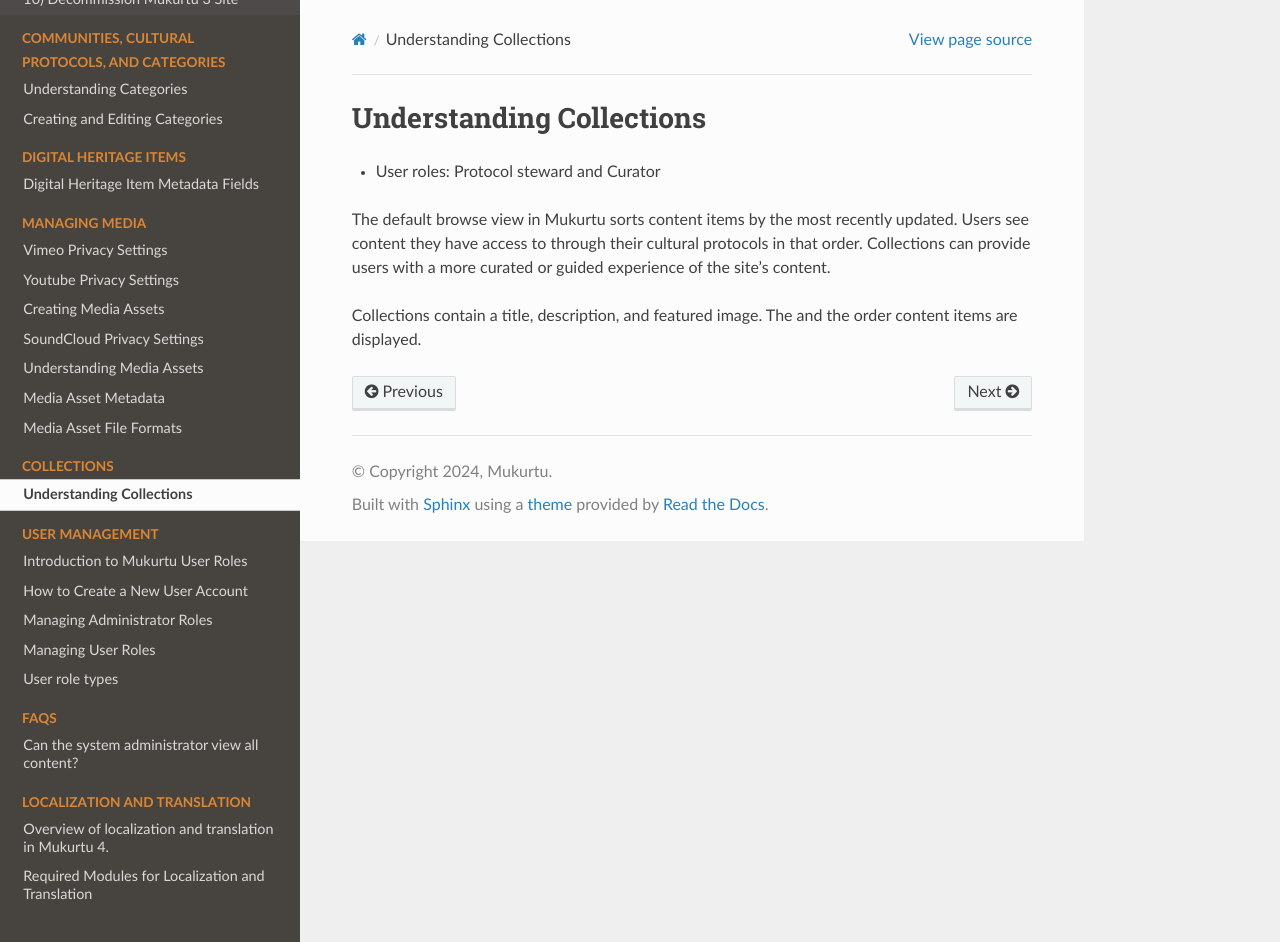
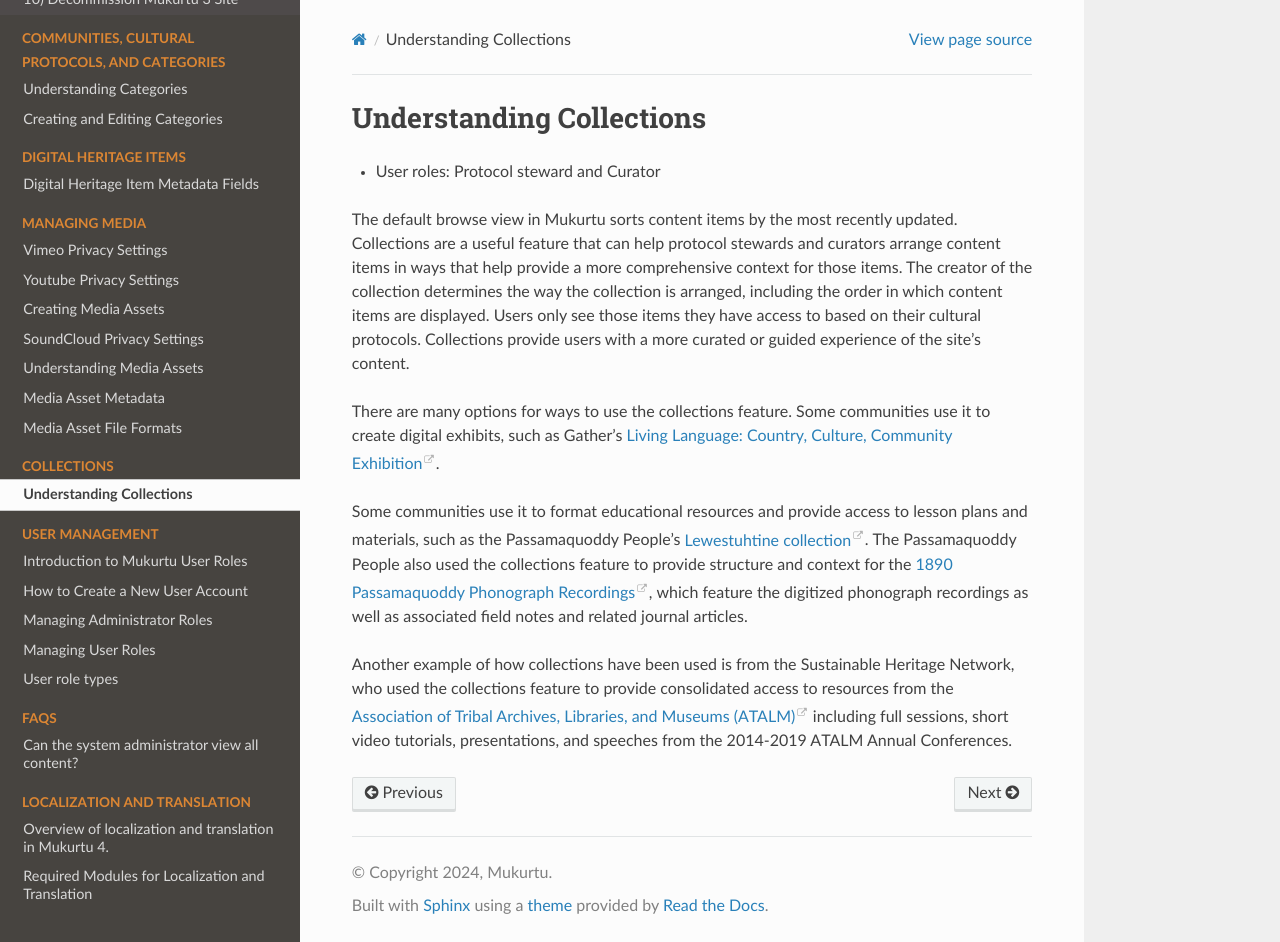
Before and after one commit to MukurtuCMS/mukurtudocs, a Sphinx documentation site: the page built from docs/source/collections/UnderstandingCollections.md, in a window 1280 px wide and 942 px high. Built offline with Sphinx 7.4.7 and the Read the Docs theme 3.1.0, drawn with Linux system fonts in a browser that asks for light colours.

Commit message:
Update UnderstandingCollections.md

```diff
--- a/docs/source/collections/UnderstandingCollections.md
+++ b/docs/source/collections/UnderstandingCollections.md
@@ -1,6 +1,10 @@
 # Understanding Collections
 - User roles: Protocol steward and Curator
 
-The default browse view in Mukurtu sorts content items by the most recently updated. Users see content they have access to through their cultural protocols in that order. Collections can provide users with a more curated or guided experience of the site's content.
+The default browse view in Mukurtu sorts content items by the most recently updated. Collections are a useful feature that can help protocol stewards and curators arrange content items in ways that help provide a more comprehensive context for those items. The creator of the collection determines the way the collection is arranged, including the order in which content items are displayed. Users only see those items they have access to based on their cultural protocols. Collections provide users with a more curated or guided experience of the site's content.
 
-Collections contain a title, description, and featured image. The  and the order content items are displayed.
+There are many options for ways to use the collections feature. Some communities use it to create digital exhibits, such as Gather's [Living Language: Country, Culture, Community Exhibition](https://gather.sl.nsw.gov.au/collection/living-language-country-culture-community-exhibition).
+
+Some communities use it to format educational resources and provide access to lesson plans and materials, such as the Passamaquoddy People's [Lewestuhtine collection](https://passamaquoddypeople.com/collection/lewestuhtine). The Passamaquoddy People also used the collections feature to provide structure and context for the [1890 Passamaquoddy Phonograph Recordings](https://passamaquoddypeople.com/collection/1890-passamaquoddy-phonograph-recordings), which feature the digitized phonograph recordings as well as associated field notes and related journal articles.
+
+Another example of how collections have been used is from the Sustainable Heritage Network, who used the collections feature to provide consolidated access to resources from the [Association of Tribal Archives, Libraries, and Museums (ATALM)](https://sustainableheritagenetwork.org/collection/atalm-resources) including full sessions, short video tutorials, presentations, and speeches from the 2014-2019 ATALM Annual Conferences.
```
